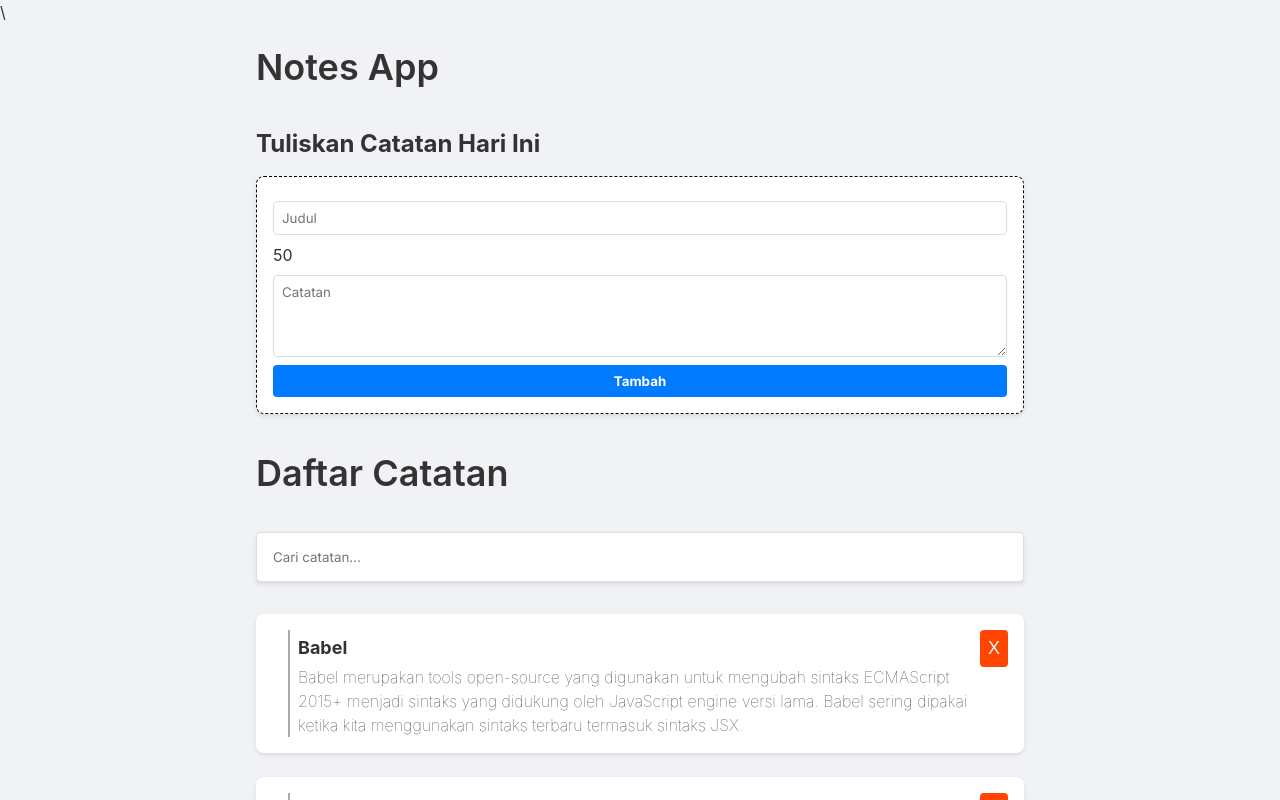
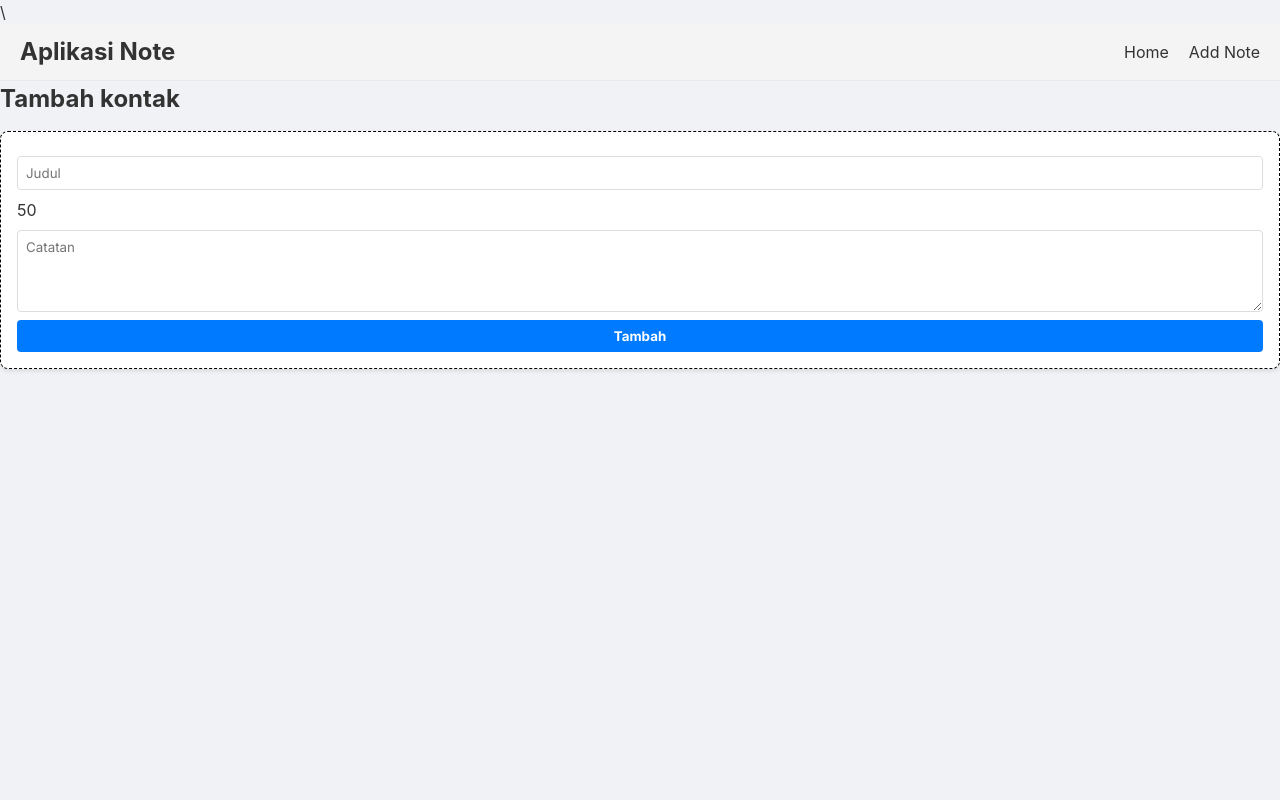
Before and after one commit to nunutech40/notes-app, a React (Create React App) app: page /add in a window 1280 px wide. Shown: the top 800 px of the page. Built offline with nearby package versions, Linux system fonts and the light colour scheme.

Commit message:
add home page

```diff
--- a/public/style.css
+++ b/public/style.css
@@ -160,3 +160,48 @@ img {
 .search-notes .search-button:hover {
   background-color: #0056b3;
 }
+
+
+
+/* Style the header */
+.notes-app__header {
+  display: flex;
+  justify-content: space-between;
+  align-items: center;
+  padding: 10px 20px;
+  background-color: #f4f4f4;
+  border-bottom: 1px solid #eaeaea;
+}
+
+/* Style the title */
+.notes-app__title {
+  font-size: 24px;
+}
+
+/* Style the navigation */
+.nav {
+  display: inline-flex;
+}
+
+/* Style the navigation list */
+.nav__list {
+  display: flex;
+  list-style-type: none;
+}
+
+/* Style the navigation items */
+.nav__item {
+  margin-left: 20px;
+}
+
+/* Style the navigation links */
+.nav__link {
+  text-decoration: none;
+  color: #333;
+  transition: color 0.3s;
+}
+
+/* Style the navigation links on hover */
+.nav__link:hover {
+  color: #007bff;
+}
--- /dev/null
+++ b/src/NotesApp.jsx
@@ -0,0 +1,25 @@
+import React from 'react';
+import { Route, Routes } from 'react-router-dom';
+import Navigation from './components/Navigation';
+import HomePage from './pages/HomePage';
+import AddNotePage from './pages/AddNotePage';
+
+
+function NotesApp() {
+  return (
+    <div className="contact-app">
+      <header className='notes-app__header'>
+        <h1 className='notes-app__title'>Aplikasi Note</h1>
+        <Navigation />
+      </header>
+      <main>
+        <Routes>
+          <Route path="/" element={<HomePage />} />
+          <Route path="/add" element={<AddNotePage />} />
+        </Routes>
+      </main>
+    </div>
+  );
+}
+
+export default NotesApp;
--- /dev/null
+++ b/src/components/Navigation.jsx
@@ -0,0 +1,19 @@
+import React from 'react';
+import { Link } from 'react-router-dom';
+
+function Navigation() {
+  return (
+    <nav className="nav">
+      <ul className="nav__list">
+        <li className="nav__item">
+          <Link className="nav__link" to="/">Home</Link>
+        </li>
+        <li className="nav__item">
+          <Link className="nav__link" to="/add">Add Note</Link>
+        </li>
+      </ul>
+    </nav>
+  );
+}
+
+export default Navigation;
--- a/src/index.js
+++ b/src/index.js
@@ -1,17 +1,16 @@
 import React from 'react';
 import ReactDOM from 'react-dom/client';
 import './index.css';
-import NotesApp from './components/NotesApp';
+import NotesApp from './NotesApp';
 import reportWebVitals from './reportWebVitals';
+import { BrowserRouter } from 'react-router-dom';
 
 const root = ReactDOM.createRoot(document.getElementById('root'));
 root.render(
   <React.StrictMode>
-    <NotesApp />
+    <BrowserRouter>
+      <NotesApp />
+    </BrowserRouter>
   </React.StrictMode>
 );
-
-// If you want to start measuring performance in your app, pass a function
-// to log results (for example: reportWebVitals(console.log))
-// or send to an analytics endpoint. Learn more: https://bit.ly/CRA-vitals
 reportWebVitals();
--- /dev/null
+++ b/src/pages/AddNotePage.jsx
@@ -0,0 +1,23 @@
+import React from 'react';
+import { addNote } from '../utils/index';
+import NotesInput from '../components/NotesInput';
+import { useNavigate } from 'react-router-dom';
+
+function AddNotePage() {
+  const navigate = useNavigate();
+
+  function onAddNoteHandler(notes) {
+    console.log(`notes title: ${notes.title} notes body: ${notes.body}`)
+    addNote(notes);
+    navigate('/');
+  }
+
+  return (
+    <section>
+      <h2>Tambah kontak</h2>
+      <NotesInput addNoteList={onAddNoteHandler} />
+    </section>
+  )
+}
+
+export default AddNotePage;
--- a/src/components/NotesApp.jsx
+++ b/src/pages/HomePage.jsx
@@ -1,43 +1,34 @@
 import React from 'react';
 import NoteList from '../components/NoteList';
-import { getInitialData } from '../utils/index';
-import NotesInput from '../components/NotesInput'
+import { notes } from '../utils/index';
 import SearchNotes from '../components/SearchNotes';
+import { useSearchParams } from 'react-router-dom';
 
-class NotesApp extends React.Component {
+function HomePageWrapper() {
+    const [searchParams, setSearchParams] = useSearchParams();
+    const keyword = searchParams.get('keyword');
+    function changeSearchParams(keyword) {
+      setSearchParams({ keyword });
+    }
+
+    return <HomePage defaultKeyword={keyword} keywordChange={changeSearchParams} />
+  }
+
+class HomePage extends React.Component {
     constructor(props) {
         super(props);
         this.state = {
-            notes: getInitialData(),
+            notes: notes,
             searchTerm: '',
         }
 
         this.onDeleteHandler = this.onDeleteHandler.bind(this);
-        this.onAddNoteHandler = this.onAddNoteHandler.bind(this);
         this.handleSearch = this.handleSearch.bind(this);
-
     }
 
     onDeleteHandler(id) {
         const notes = this.state.notes.filter(note => note.id !== id);
         this.setState({ notes });
-    }
-
-    onAddNoteHandler({ title, body }) {
-        this.setState((prevState) => {
-            return {
-                notes: [
-                    ...prevState.notes,
-                    {
-                        id: +new Date(),
-                        title,
-                        body,
-                        archived: false,
-                        createdAt: new Date().toISOString(),
-                    }
-                ]
-            }
-        });
     }
 
     handleSearch(searchTerm) {
@@ -53,8 +44,6 @@ class NotesApp extends React.Component {
         return (
             <div className="note-app">
                 <h1>Notes App</h1>
-                <h2>Tuliskan Catatan Hari Ini</h2>
-                <NotesInput addNoteList={this.onAddNoteHandler} />
                 <h1>Daftar Catatan</h1>
                 <SearchNotes onSearch={this.handleSearch} />
                 {filteredNotes.length === 0 ? (
@@ -67,4 +56,4 @@ class NotesApp extends React.Component {
     }
 }
 
-export default NotesApp;
+export default HomePage;
--- a/src/utils/index.js
+++ b/src/utils/index.js
@@ -1,4 +1,4 @@
-const getInitialData = () => ([
+let notes = [
   {
     id: 1,
     title: "Babel",
@@ -41,7 +41,7 @@ const getInitialData = () => ([
     createdAt: '2022-04-14T04:27:34.572Z',
     archived: false,
   },
-]);
+];
 
 const showFormattedDate = (date) => {
   const options = {
@@ -53,4 +53,9 @@ const showFormattedDate = (date) => {
   return new Date(date).toLocaleDateString("id-ID", options)
 }
 
-export { getInitialData, showFormattedDate };
+function addNote(note) {
+  notes = [...notes, { id: +new Date(), createdAt: new Date(), archived: false, ...note }];
+}
+
+
+export { notes, showFormattedDate, addNote };
```
